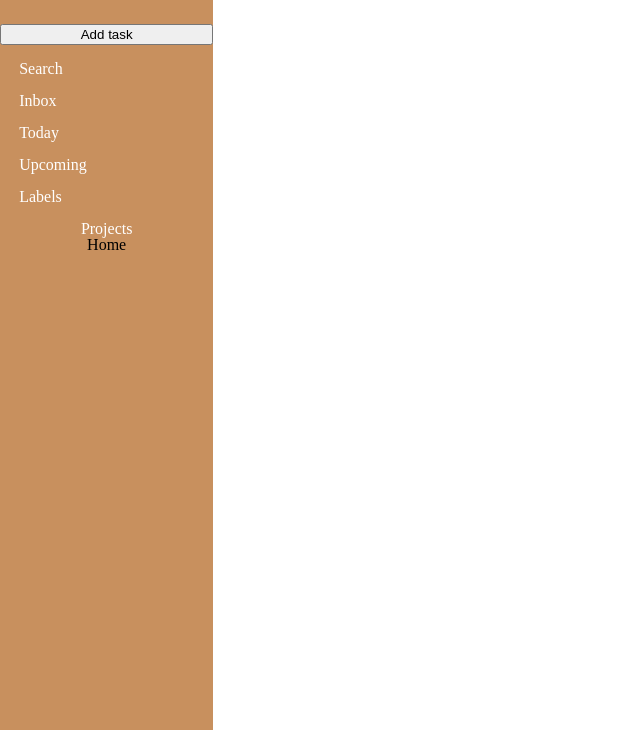
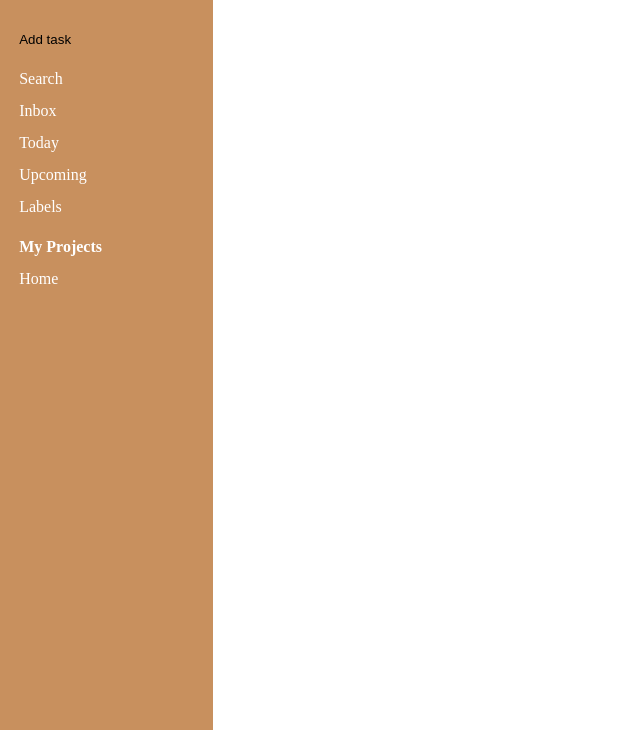
Before and after one commit to jordanperkins98/todoThat, a website built with webpack: page src/index.html in a window 1280 px wide. Shown: the part 70-800 px from the top of the page, without its empty margins (0-640 px from the left). Built offline with nearby package versions, Linux system fonts and the light colour scheme.

Commit message:
Add devServer configuration and update project heading and list

```diff
--- a/package.json
+++ b/package.json
@@ -5,7 +5,8 @@
   "private": "true",
   "scripts": {
     "test": "echo \"Error: no test specified\" && exit 1",
-    "start": "webpack"
+    "start": "webpack server --open",
+    "build": "webpack"
   },
   "keywords": [],
   "author": "",
@@ -15,6 +16,7 @@
     "html-webpack-plugin": "^5.6.0",
     "style-loader": "^3.3.4",
     "webpack": "^5.91.0",
-    "webpack-cli": "^5.1.4"
+    "webpack-cli": "^5.1.4",
+    "webpack-dev-server": "^5.0.4"
   }
 }
--- a/src/index.html
+++ b/src/index.html
@@ -13,7 +13,9 @@
         <img src="" alt="bell icon" class="notifications" />
         <img src="" alt="sidebar icon" class="closeSidebar" />
       </div>
-      <button class="newTodo">Add task</button>
+      <button class="newTodo">
+        Add task
+      </button>
       <div class="links">
         <div class="link"><a href="#" class="search">Search</a></div>
         <div class="link"><a href="#" class="inbox">Inbox</a></div>
@@ -22,8 +24,11 @@
         <div class="link"><a href="#" class="labels">Labels</a></div>
       </div>
       <div class="projects">
-        <h2>Projects</h2>
-        <ul>
+        <div class="projectHeading">
+          <h2>My Projects</h2>
+        </div>
+
+        <ul class="projectList">
           <li><a href="#">Home</a></li>
         </ul>
       </div>
--- a/src/styles.css
+++ b/src/styles.css
@@ -96,14 +96,14 @@ h1 > span{
     color:rgb(61, 127, 248)
 }
 
-.links{
+.links .projects{
     display: flex;
     flex-direction: column;
     font-size: 1rem;
 
 }
 
-.link{
+.link, .projectHeading, .projectList>li{
     padding: 0.5rem;
     border-radius: 0.5rem;
     margin: 0 0.7rem;
@@ -111,14 +111,40 @@ h1 > span{
     justify-content: start;
 }
 
-.link > a{
+.link > a, .projectList>li>a{
     color: white;
     font-size: 1rem;
     font-weight: 400;
 
 }
 
-.link:hover{
+.link:hover, .projectList>li:hover, .projectHeading:hover{
     background-color: #839fb82a;
     color: white;
+    cursor: pointer;
 }
+
+
+.projectHeading{
+    font-size: 1rem;
+    font-weight: 700;
+
+}
+
+.newTodo{
+    appearance: none;
+    border: none;
+    background: transparent; /* or the specific color value */
+    padding: 0.5rem;
+    border-radius: 0.5rem;
+    margin: 0 0.7rem;
+    display: flex;
+    justify-content: start;
+
+}
+
+.newTodo:hover{
+    cursor: pointer;
+    background-color: #839fb82a;
+
+}
--- a/webpack.config.js
+++ b/webpack.config.js
@@ -5,6 +5,9 @@ module.exports = {
     mode: 'development',
     entry:'./src/ui.js',
     devtool: 'inline-source-map',
+    devServer: {
+        static: './dist',
+    },
     plugins: [
         new HtmlWebpackPlugin({
             title: 'TodoThat - A Todo List App',
```
Also changed, not shown: 1 other file.
